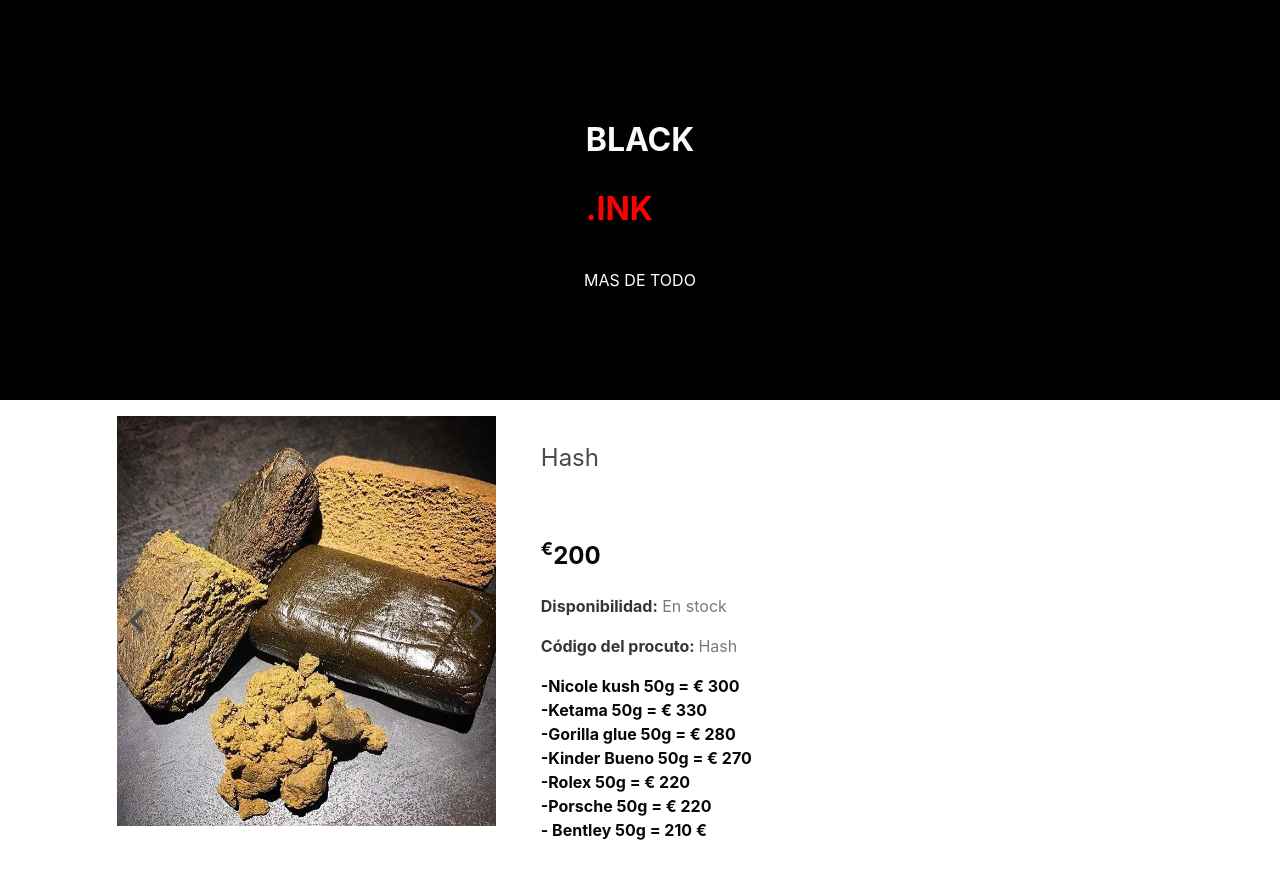
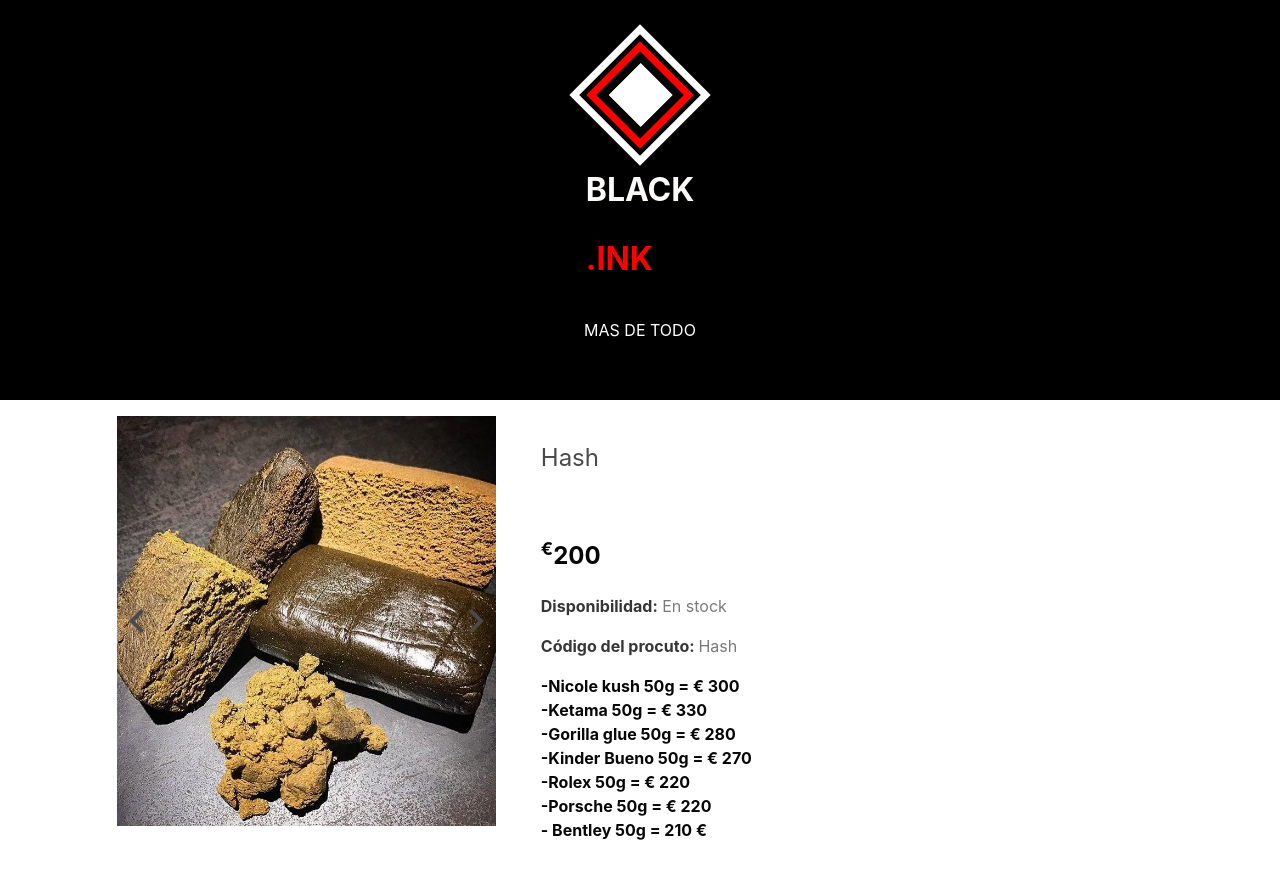
Before and after one commit to ikaros040793/blackink, a plain HTML site: page Hashkjxhgsdgsdgs.html in a window 1280 px wide. Shown: the top 873 px of the page. Drawn offline with Linux system fonts and the light colour scheme.

Commit message:
Add files via upload

```diff
--- a/Hashkjxhgsdgsdgs.html
+++ b/Hashkjxhgsdgsdgs.html
@@ -29,7 +29,14 @@
     <!-- Banner -->
     <div class="banner banner-second" style="background-color: rgb(0, 0, 0)">
         <div class="banner-container ">
-            <a href="index.php"><h1 style="color: rgb(252, 249, 249); font-weight: bold;"> BLACK</h1><h1 style="color: red; font-weight: bold;">.INK</h1></a>
+            <div class="rombo">
+                <div class="rombo2">
+                    <div class="rombo3">
+
+                    </div>
+                </div>
+            </div>
+            <a href="index.html"><h1 style="color: rgb(252, 249, 249); font-weight: bold;"> BLACK</h1><h1 style="color: red; font-weight: bold;">.INK</h1></a>
             <h2>MAS DE TODO</h2>
         </div>
     </div>
```
Also changed, not shown: Leanactavisrepasdsfcasdzvfasdfvcasdfvadsfa.html (+8 -1 lines), Mephedronesdfdasfasfdasfdaf.html (+8 -1 lines), Methgdfgfdfxgdxgd.html (+8 -1 lines), Promethazinefasdfasdfafaf.html (+8 -1 lines), RitalindWAEDadxADSadADad.html (+8 -1 lines), Weeddsfasgsgsdgcsdhvgstsvgscgsdvcsdgsvvgsgnhbfdbdfhgdg.html (+8 -1 lines), Zoplidemsfgasgfasdfadsfasdfa.html (+8 -1 lines), cokedsfasgsgsdgcsdhvgstsvgscgsdvcsdgsvvgsgnhbfdbdfhgdg.html (+8 -1 lines), lsdsdfdsafasdfafafa.html (+8 -1 lines), mdmasdfsdgsdfgsgsfgsgsdgf.html (+8 -1 lines), semillasssasasasaadada.html (+8 -1 lines), speddsdsfsdgsdgsdgsdgdsgsgsgszgsg.html (+8 -1 lines), tusicksdhfkhsadfhkhasfkhakshfkhaksfhka.html (+8 -1 lines).
